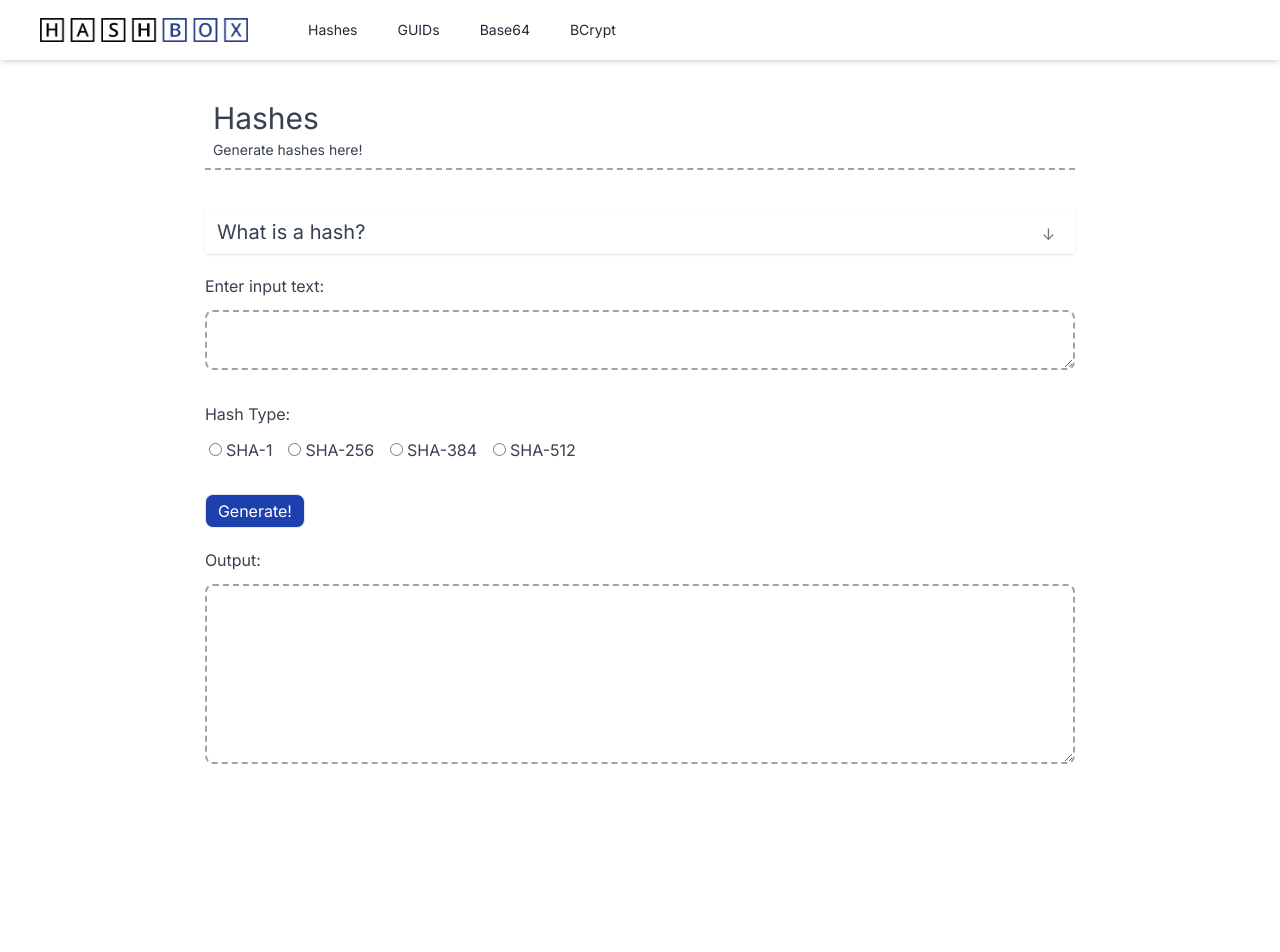
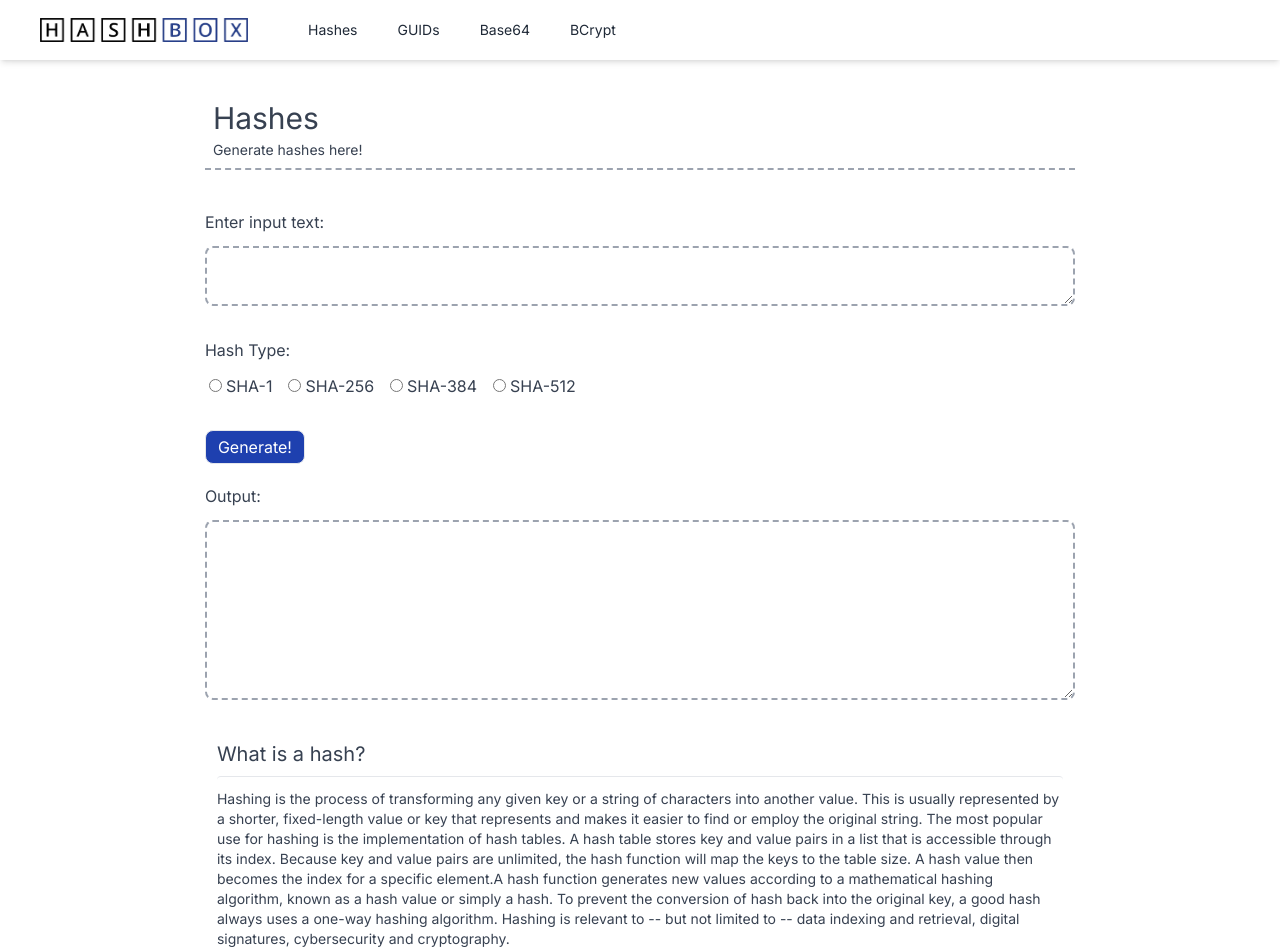
Before and after one commit to gabeFrancisco/hashbox, a Next.js app: page / in a window 1280 px wide. Shown: the top 952 px of the page. Before the commit the page ends 816 px from the top, so only its background shows below. Built offline with nearby package versions, Linux system fonts and the light colour scheme.

Commit message:
changed Information component

```diff
--- a/src/app/base64/page.tsx
+++ b/src/app/base64/page.tsx
@@ -8,8 +8,8 @@ const page = () => {
   return (
     <div>
       <SectionTitle title='Base64 Converter' subtitle='Here you can convert a string to a Base64 encode!'/>
+      <Base64Form/>
       <Information title={data[2].title} text={data[2].text}/>
-      <Base64Form/>
     </div>
   )
 }
--- a/src/app/bcrypt/page.tsx
+++ b/src/app/bcrypt/page.tsx
@@ -8,8 +8,8 @@ const page = () => {
   return (
     <div>
       <SectionTitle title='BCrypt' subtitle='Generate BCrypt passwords in this section'/>
+      <BCryptForm/>
       <Information title={data[3].title} text={data[3].text}/>
-      <BCryptForm/>
     </div>
   )
 }
--- a/src/app/guids/page.tsx
+++ b/src/app/guids/page.tsx
@@ -8,8 +8,8 @@ const page = () => {
   return (
     <div>
       <SectionTitle title='GUIDs' subtitle='Generate Global Unique Identifier(GUID) in this section!'/>
+      <GuidForm/>
       <Information title={data[1].title} text={data[1].text}/>
-      <GuidForm/>
     </div>
   )
 }
--- a/src/app/page.tsx
+++ b/src/app/page.tsx
@@ -7,8 +7,8 @@ export default function Home() {
   return (
     <div>
       <SectionTitle title="Hashes" subtitle="Generate hashes here!" />
+      <HashForm />
       <Information title={data[0].title} text={data[0].text} />
-      <HashForm />
     </div>
   );
 }
--- a/src/components/Information.tsx
+++ b/src/components/Information.tsx
@@ -8,29 +8,20 @@ interface InformationProps {
 }
 
 const Information = (props: InformationProps) => {
-  const [toggleView, setToggleView] = useState(false);
-  const handleView = () => {
-    toggleView ? setToggleView(false) : setToggleView(true);
-    console.log(toggleView);
-  };
   return (
-    <div className="my-5 pt-1 px-3 border-gray-200 rounded hover:bg-gray-100 shadow">
-      <div onClick={handleView} className="py-1 flex flex-row justify-between cursor-pointer">
+    <div className="px-3 pt-1 my-5 border-b border-gray-400 hover:bg-gray-100">
+      <div className="flex flex-row justify-between py-1 cursor-pointer">
         <h3 className="text-xl">{props.title}</h3>
         <button
-          onClick={handleView}
-          className=" text-gray-500 rounded px-2 py-1"
+          className="px-2 py-1 text-gray-500 rounded "
         >
-          {toggleView ? "↑" : "↓"}
         </button>
       </div>
-      {toggleView ? (
-        <div className="mt-1 mb-2 py-3 border-t rounded border-gray-200">
+
+        <div className="py-3 mt-1 mb-2 border-t border-gray-200 rounded">
           <p className="text-sm">{props.text}</p>
         </div>
-      ) : (
-        ""
-      )}
+
     </div>
   );
 };
```
